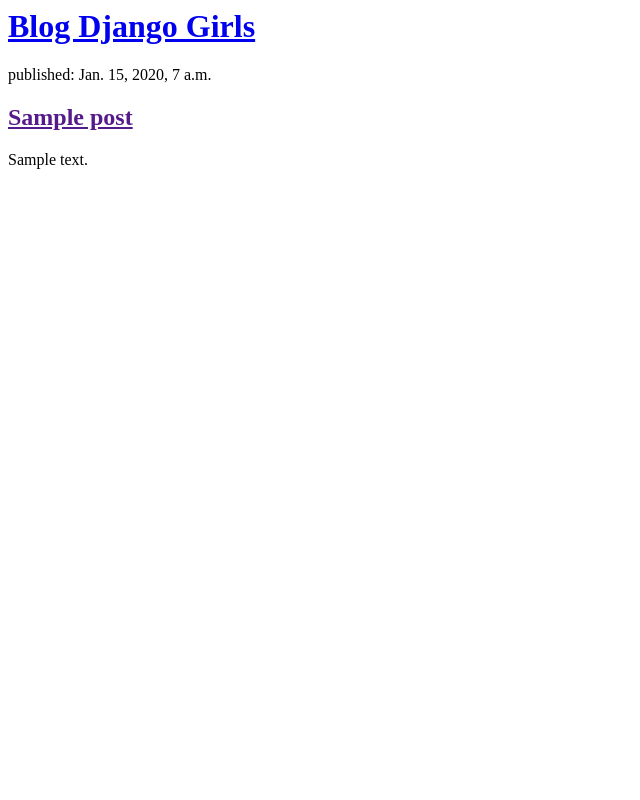
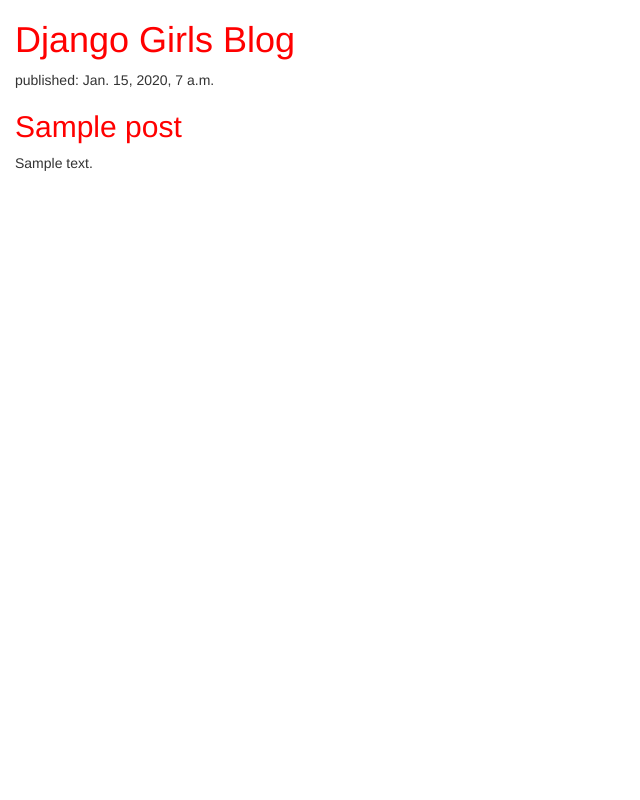
Before and after one commit to RenatoSAlves/my-first-blog, a Django app: template blog/templates/blog/post_list.html in a window 1280 px wide. Shown: the whole page, without its empty margins (0-640 px from the left). Run offline with Django 3.2, Linux system fonts and the light colour scheme; the template is opened without the code that fills it: values that come from a table or form of the project are taken from there, others are empty; tables that the repository leaves empty hold one stand-in row (values such as "Sample post"); some libraries are stand-ins or nearby versions.

Commit message:
updating styles

```diff
--- /dev/null
+++ b/blog/static/css/blog.css
@@ -0,0 +1,7 @@
+h1 a, h2 a {
+	color: #ff0000;
+}
+
+body {
+	padding-left: 15px;
+}
--- a/blog/templates/blog/post_list.html
+++ b/blog/templates/blog/post_list.html
@@ -1,10 +1,14 @@
+{% load static %}
 <html>
     <head>
-    <title>Blog Django Girls</title>
+        <title>Django Girls blog</title>
+        <link rel="stylesheet" href="//maxcdn.bootstrapcdn.com/bootstrap/3.2.0/css/bootstrap.min.css">
+        <link rel="stylesheet" href="//maxcdn.bootstrapcdn.com/bootstrap/3.2.0/css/bootstrap-theme.min.css">
+        <link rel="stylesheet" href="{% static 'css/blog.css' %}">
     </head>
     <body>
         <div>
-        <h1><a href="/">Blog Django Girls</a></h1>
+            <h1><a href="/">Django Girls Blog</a></h1>
         </div>
 
         {% for post in posts %}
```
Lines whose indentation alone changed are shown as unchanged.
